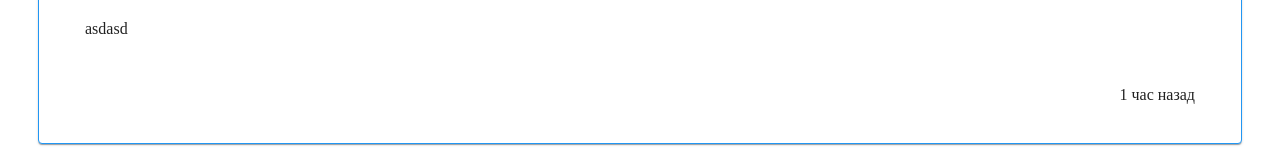
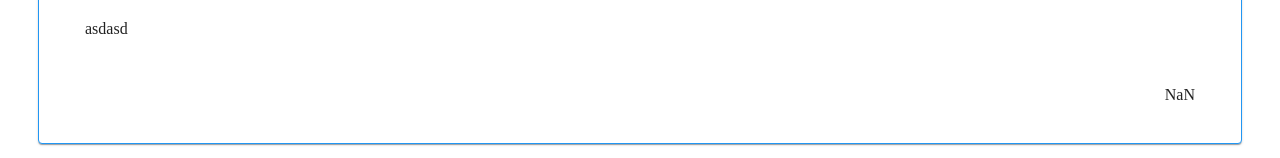
Before and after one commit to fermer123/inovation, a React app: page / in a window 1280 px wide. Shown: the part 408-566 px from the top of the page. Built offline with nearby package versions, Linux system fonts and the light colour scheme.

Commit message:
time passed

```diff
--- a/src/App.tsx
+++ b/src/App.tsx
@@ -57,12 +57,14 @@ const App: FC = () => {
         comment: comment.value,
         email: email.value,
         raiting: 0,
+        date: Date.now(),
       },
     ]);
     name.setValue('');
     comment.setValue('');
     email.setValue('');
   }, [comment, data, email, name]);
+
   return (
     <Box sx={{mx: 1, mt: 1}}>
       <InputFormWrapper>
--- a/src/components/commentItem/CommentItem.tsx
+++ b/src/components/commentItem/CommentItem.tsx
@@ -1,4 +1,4 @@
-import {FC, memo, useCallback, useState} from 'react';
+import {FC, memo, useCallback, useEffect, useState} from 'react';
 import styled from 'styled-components';
 import Avatar from '@mui/material/Avatar';
 import {Button, ButtonGroup, Card, CardContent, Box} from '@mui/material';
@@ -58,6 +58,7 @@ const CommentItem: FC<ICommentItemProps> = ({
   raiting,
   id,
   comment,
+  date,
   addRaiting,
   subtractRaiting,
 }) => {
@@ -66,6 +67,15 @@ const CommentItem: FC<ICommentItemProps> = ({
   const handleCommentOpen = useCallback(() => {
     setOpen(!open);
   }, [open]);
+
+  const dateHandler = (currentDate: number, commentDate: number) => {
+    const timePassed = currentDate - commentDate;
+    return `${timePassed / 3600000}`;
+  };
+
+  useEffect(() => {
+    dateHandler(Date.now(), date);
+  }, [date]);
 
   return (
     <CommentWrapperItem>
@@ -94,7 +104,7 @@ const CommentItem: FC<ICommentItemProps> = ({
           </CommentWrapperItemTopContent>
           <CardContent>{comment}</CardContent>
           <CommentWrapperItemBottomContent>
-            1 час назад
+            {dateHandler(Date.now(), date)}
           </CommentWrapperItemBottomContent>
         </>
       )}
--- a/src/types/type.ts
+++ b/src/types/type.ts
@@ -4,4 +4,5 @@ export interface IComment {
   email: string;
   comment: string;
   raiting: number;
+  date?: number;
 }
```
